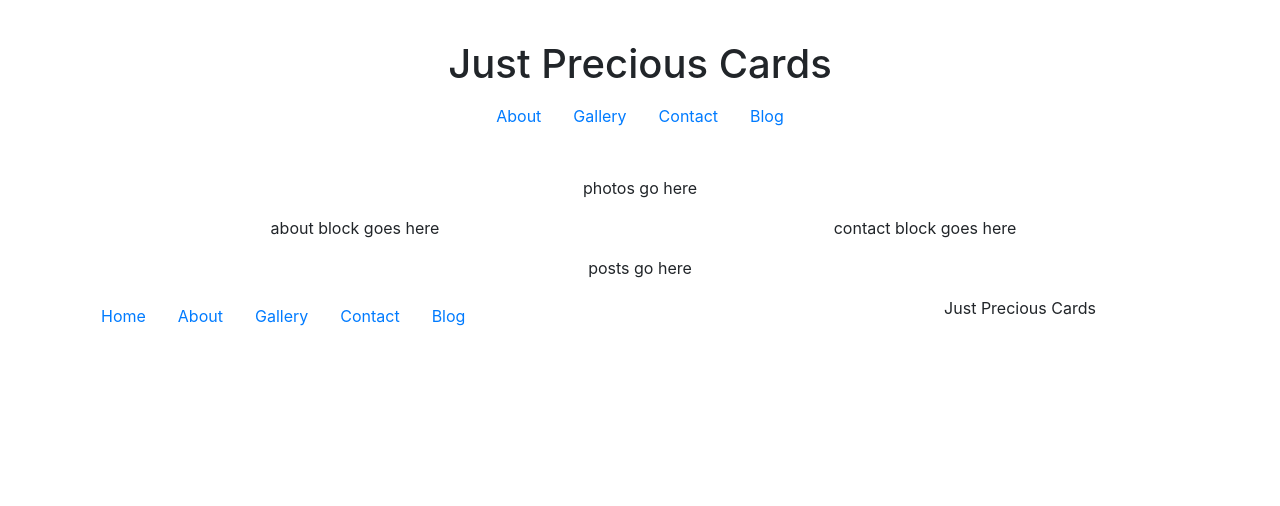
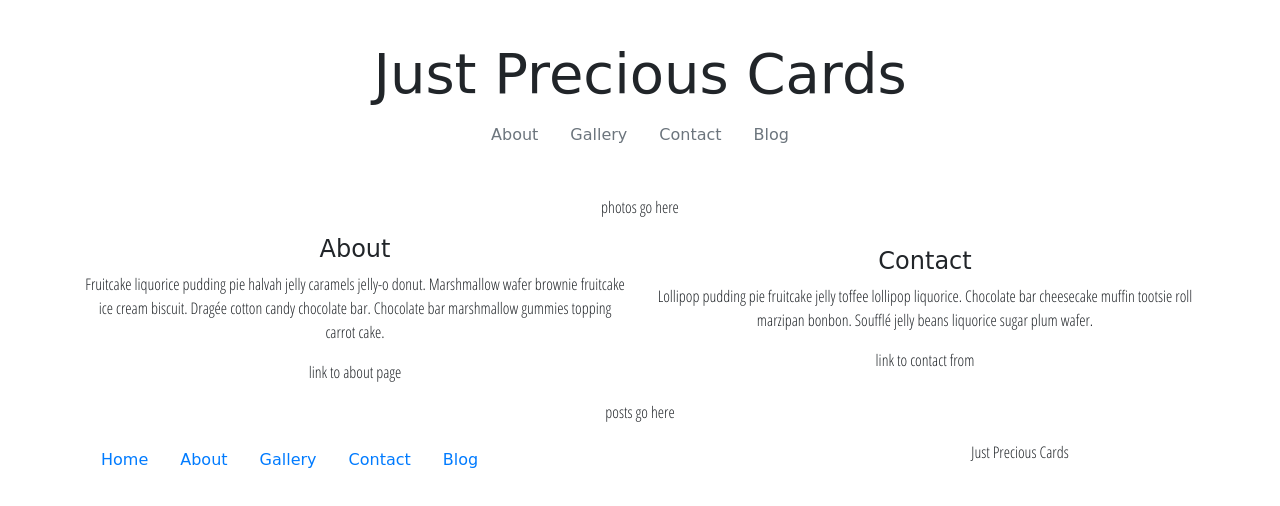
Before and after one commit to torreymac/justpreciouscards, a website: page index.html in a window 1280 px wide. Drawn offline with nearby package versions, Linux system fonts and the light colour scheme; a web font is replaced by a local one.

Commit message:
fonts, filler text for about/contact + alignment, top nav styling

```diff
--- a/css/styles.css
+++ b/css/styles.css
@@ -1,3 +1,15 @@
+body {
+    font-family: 'Zen Loop', cursive;
+}
+
 header {
     padding: 40px;
 }
+
+h1 {
+    font-size: 3.5em;
+}
+
+p {
+    font-family: 'Open Sans Condensed', sans-serif;
+}
--- a/index.html
+++ b/index.html
@@ -8,7 +8,7 @@
 
     <!-- Bootstrap CSS -->
     <link rel="stylesheet" href="node_modules/bootstrap/dist/css/bootstrap.min.css" />
-
+    <link href="https://fonts.googleapis.com/css2?family=Open+Sans+Condensed:wght@300&family=Zen+Loop&display=swap" rel="stylesheet">
     <link rel="stylesheet" href="css/styles.css" />
 
     <title>Just Precious Cards</title>
@@ -27,16 +27,16 @@
                 <div class="col">
                     <ul class="nav justify-content-center">
                         <li class="nav-item">
-                            <a class="nav-link" href="#">About</a>
+                            <a class="nav-link text-muted" href="#">About</a>
                         </li>
                         <li class="nav-item">
-                            <a class="nav-link" href="#">Gallery</a>
+                            <a class="nav-link text-muted" href="#">Gallery</a>
                         </li>
                         <li class="nav-item">
-                            <a class="nav-link" href="#">Contact</a>
+                            <a class="nav-link text-muted" href="#">Contact</a>
                         </li>
                         <li class="nav-item">
-                            <a class="nav-link" href="#">Blog</a>
+                            <a class="nav-link text-muted" href="#">Blog</a>
                         </li>
                     </ul>
                 </div>
@@ -51,12 +51,16 @@
             </div>
         </div>
 
-        <div class="row">
+        <div class="row align-items-center">
             <div class="col text-center">
-                <p>about block goes here</p>
+                <h4>About</h4>
+                <p>Fruitcake liquorice pudding pie halvah jelly caramels jelly-o donut. Marshmallow wafer brownie fruitcake ice cream biscuit. Dragée cotton candy chocolate bar. Chocolate bar marshmallow gummies topping carrot cake.</p>
+                <p>link to about page</p>
             </div>
             <div class="col text-center">
-                <p>contact block goes here</p>
+                <h4>Contact</h4>
+                <p>Lollipop pudding pie fruitcake jelly toffee lollipop liquorice. Chocolate bar cheesecake muffin tootsie roll marzipan bonbon. Soufflé jelly beans liquorice sugar plum wafer.</p>
+                <p>link to contact from</p>
             </div>
         </div>
 
```
